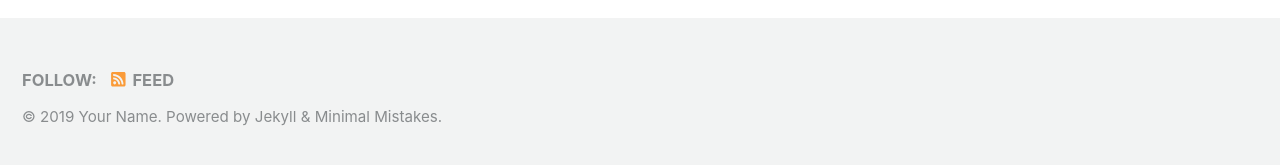
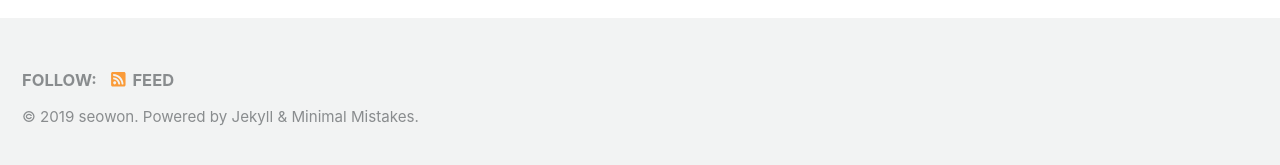
Before and after one commit to yonwon01/yonwon01.github.io, a Jekyll site: the page built from _posts/2019-04-10-start-blog.md, in a window 1280 px wide and 900 px high, scrolled down 351 px. Shown: the part 728-893 px from the top of the window. Built offline with Jekyll 4.4.1, drawn with Linux system fonts in a browser that asks for light colours; cached includes are drawn as plain includes; nearby versions of some CDN libraries; some of the changed text lies outside the part shown.

Commit message:
Update _config.yml

```diff
--- a/_config.yml
+++ b/_config.yml
@@ -16,9 +16,9 @@ minimal_mistakes_skin    : "default" # "air", "aqua", "contrast", "dark", "dirt"
 
 # Site Settings
 locale                   : "en-US"
-title                    : "Site Title"
+title                    : "IT블로그"
 title_separator          : "-"
-name                     : "Your Name"
+name                     : "seowon"
 description              : "An amazing website."
 url                      : # the base hostname & protocol for your site e.g. "https://mmistakes.github.io"
 baseurl                  : # the subpath of your site, e.g. "/blog"
@@ -106,9 +106,9 @@ analytics:
 
 # Site Author
 author:
-  name             : "Your Name"
+  name             : "seowon"
   avatar           : # path of avatar image, e.g. "/assets/images/bio-photo.jpg"
-  bio              : "I am an amazing person."
+  bio              : "초이 ."
   location         : "Somewhere"
   email            :
   links:
```
